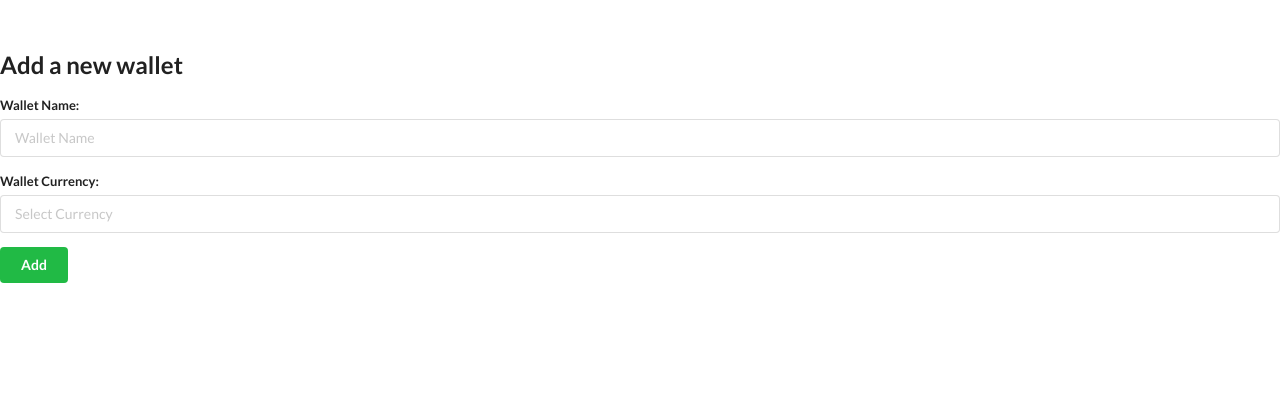
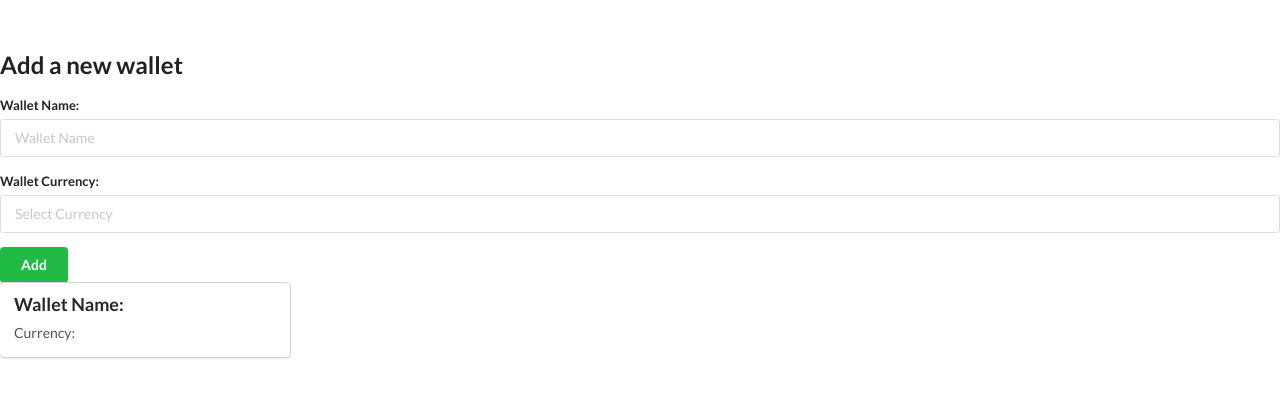
Before and after one commit to yk745/TT6_13, a React (Create React App) app in the folder Front End/lasttest-main/frontend/tt6grouptest/: page /createWallet in a window 1280 px wide. Shown: the top 398 px of the page. Built offline with nearby package versions, Linux system fonts and the light colour scheme.

Commit message:
single wallet display

```diff
--- a/Front End/lasttest-main/frontend/tt6grouptest/src/components/e-wallet/ewallet.js
+++ b/Front End/lasttest-main/frontend/tt6grouptest/src/components/e-wallet/ewallet.js
@@ -30,7 +30,8 @@ return (
     </Router> */}
 
     <AddWallet addWalletHandler={addWalletHandler}/>
-    {/* <SingleWallet setWalletDetails={addWalletHandler}/> */}
+    <SingleWallet/>
+
   </div>
 );
 }
--- a/Front End/lasttest-main/frontend/tt6grouptest/src/components/e-wallet/singlewallet.js
+++ b/Front End/lasttest-main/frontend/tt6grouptest/src/components/e-wallet/singlewallet.js
@@ -2,7 +2,7 @@ import React from "react";
 
 
 const SingleWallet = (props) => {
-    const {walletName, walletCurrency} = props.walletDetails;
+    // const {walletName, walletCurrency} = props.walletDetails;
 
     // const walletDetails = [{
     //     walletName: "wallet 1",
@@ -14,10 +14,10 @@ const SingleWallet = (props) => {
             <div className="card">
                 <div className="content">
                     <div className="header">
-                       {walletName}
+                       Wallet Name:
                     </div>
-                    <div className="meta">
-                        {walletCurrency}
+                    <div className="description">
+                        Currency:
                     </div>
 
                 </div>
```
